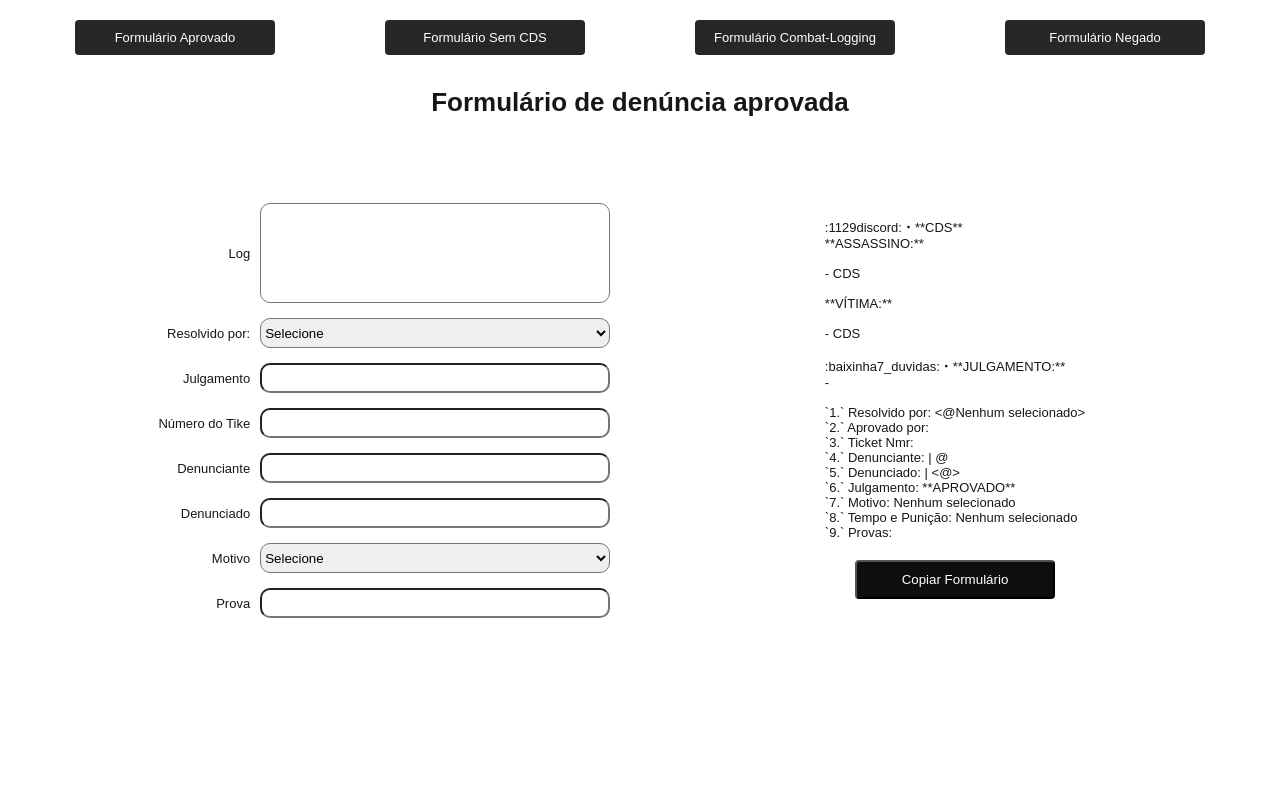
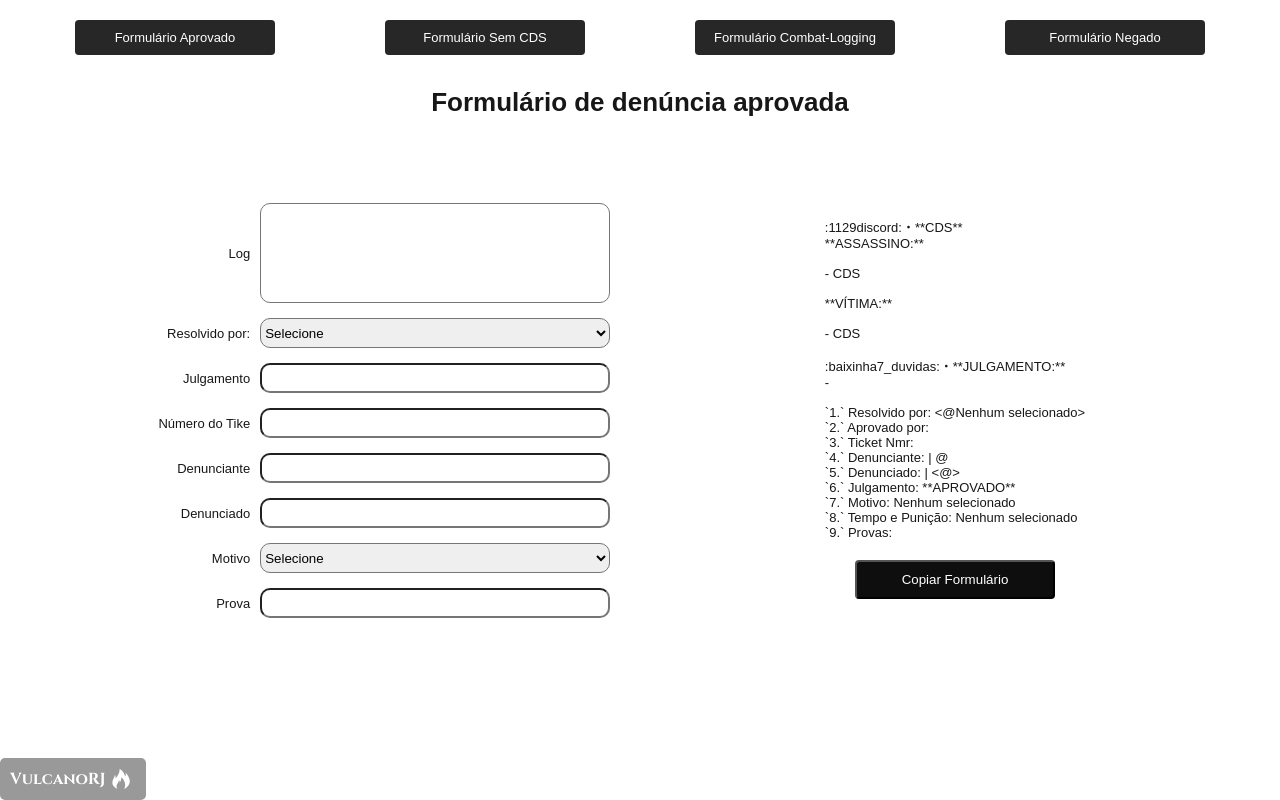
Before and after one commit to ArthurVSCMoraes/nova-era-form-staff, a Next.js app: page / in a window 1280 px wide. Built offline with nearby package versions, Linux system fonts and the light colour scheme.

Commit message:
Copyrigth Tag adicional

```diff
--- /dev/null
+++ b/src/components/copyrigth.js
@@ -0,0 +1,49 @@
+import React from 'react';
+import { ImFire } from "react-icons/im";
+
+import styled from 'styled-components';
+
+function Copyrigth() {
+  return (
+    <StyledDiv>
+      <Vulcano>
+        VulcanoRJ <ImFire />
+      </Vulcano>
+    </StyledDiv>
+  );
+}
+
+export default Copyrigth;
+
+const Vulcano = styled.h4`
+font-family: "Cinzel", serif;
+  font-optical-sizing: auto;
+  font-weight: <weight>;
+  font-style: normal;
+`;
+
+const StyledDiv = styled.div`
+  position: fixed;
+  bottom: 0;
+  left: 0;
+  padding: 10px;
+  opacity: 80%;
+  background-color: rgba(0, 0, 0, 0.5); /* Adiciona um fundo semitransparente */
+  color: white; /* Define a cor do texto */
+  border-radius: 5px; /* Opcional: arredonda os cantos do fundo */
+  z-index: 1000; /* Garante que o elemento sobreponha outros */
+  display: flex;
+  align-items: center;
+
+  h4 {
+    margin: 0;
+    font-size: 16px;
+    display: flex;
+    align-items: center;
+  }
+
+  svg {
+    margin: 0 5px;
+    font-size: 20px; /* Ajusta o tamanho dos ícones */
+  }
+`;
--- a/src/pages/FormNegative.js
+++ b/src/pages/FormNegative.js
@@ -3,6 +3,7 @@ import styled from "styled-components";
 import NavBar from "../components/navBar";
 import staffResp from "../data/staffResp";
 import TextBar from "@/components/TextBar";
+import Copyrigth from "@/components/copyrigth";
 
 export default function FormNegative() {
 
@@ -91,6 +92,7 @@ export default function FormNegative() {
                     <TextBar filter='denied' onTextSelect={handleTextSelect} />
                 </TextBarDiv>
             </DivGridForm>
+            <Copyrigth />
         </>
     );
 }
--- a/src/pages/FormWithNoCds.js
+++ b/src/pages/FormWithNoCds.js
@@ -2,6 +2,7 @@ import React, { useState, useRef } from "react";
 import styled from "styled-components";
 import NavBar from "../components/navBar";
 import staffResp from "../data/staffResp";
+import Copyrigth from "@/components/copyrigth";
 
 export default function FormWithNoCds() {
     const [selectedStaff, setSelectedStaff] = useState("");
@@ -127,6 +128,7 @@ export default function FormWithNoCds() {
                     </FormAproveResult>
                 </MainDivHome>
             </div>
+            <Copyrigth/>
         </>
     );
 }
--- a/src/pages/_document.js
+++ b/src/pages/_document.js
@@ -3,7 +3,14 @@ import { Html, Head, Main, NextScript } from "next/document";
 export default function Document() {
   return (
     <Html lang="en">
-      <Head />
+      <Head>
+        {/* Adiciona links de pré-conexão */}
+        <link rel="preconnect" href="https://fonts.googleapis.com" />
+        <link rel="preconnect" href="https://fonts.gstatic.com" crossorigin />
+
+        {/* Adiciona link para a fonte */}
+        <link href="https://fonts.googleapis.com/css2?family=Cinzel:wght@400..900&display=swap" rel="stylesheet" />
+      </Head>
       <body>
         <Main />
         <NextScript />
--- a/src/pages/combatLog.js
+++ b/src/pages/combatLog.js
@@ -3,6 +3,7 @@ import styled from "styled-components";
 import { useState, useRef } from "react";
 import NavBar from "@/components/navBar";
 import staffResp from "../data/staffResp";
+import Copyrigth from "@/components/copyrigth";
 function CombatLog() {
     const [selectedStaff, setSelectedStaff] = useState("");
     const [judgment, setJudgment] = useState("");
@@ -140,6 +141,7 @@ function CombatLog() {
                     <ButtonToCopy onClick={copyToClipboard}>Copiar Formulário</ButtonToCopy>
                 </FormAproveResult>
             </MainDivHome>
+            <Copyrigth/>
         </div>
     );
 }
--- a/src/pages/index.js
+++ b/src/pages/index.js
@@ -3,6 +3,7 @@ import styled from "styled-components";
 import { parseLogText } from "../functions/logTransform";
 import NavBar from "../components/navBar";
 import staffResp from "../data/staffResp";
+import Copyrigth from "@/components/copyrigth";
 
 export default function Home() {
   // Estados para armazenar os dados
@@ -158,6 +159,7 @@ export default function Home() {
           <ButtonToCopy onClick={copyToClipboard}>Copiar Formulário</ButtonToCopy>
         </FormAproveResult>
       </MainDivHome>
+      <Copyrigth/>
     </>
   );
 }
```
